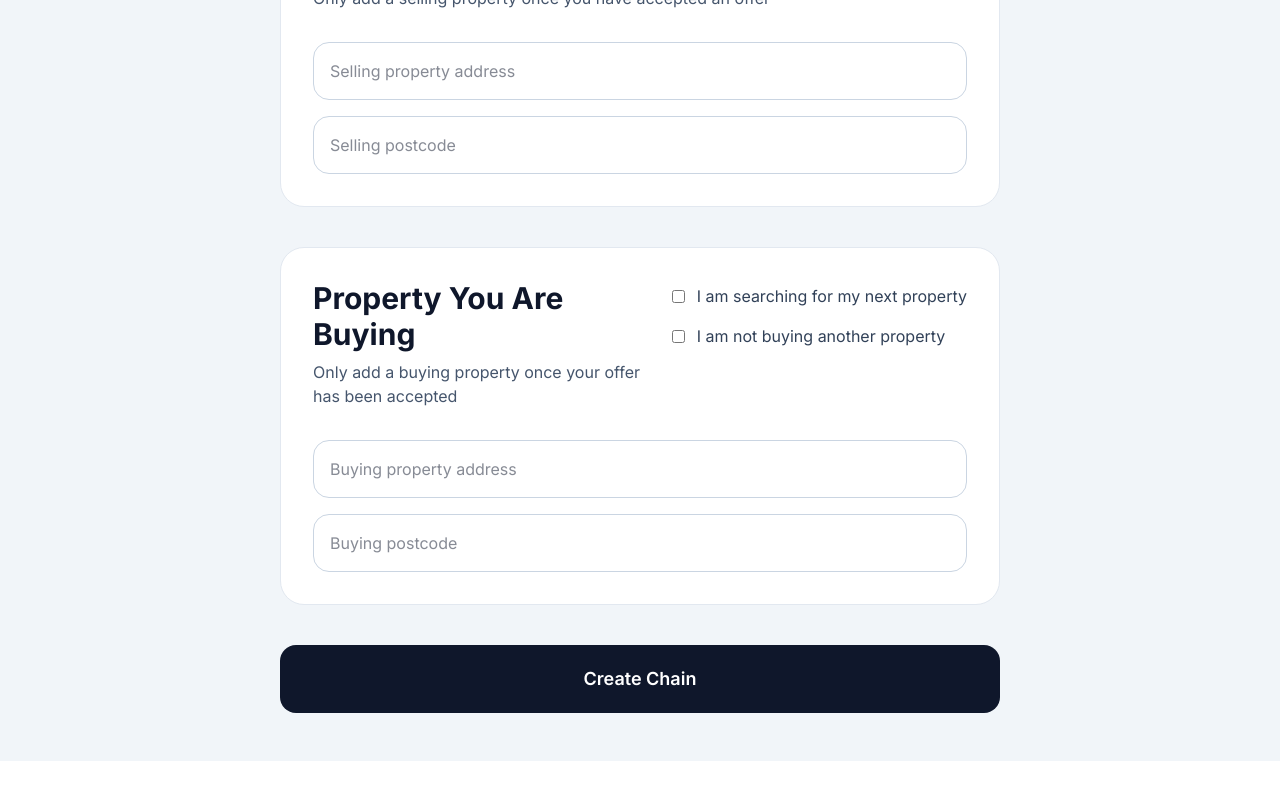
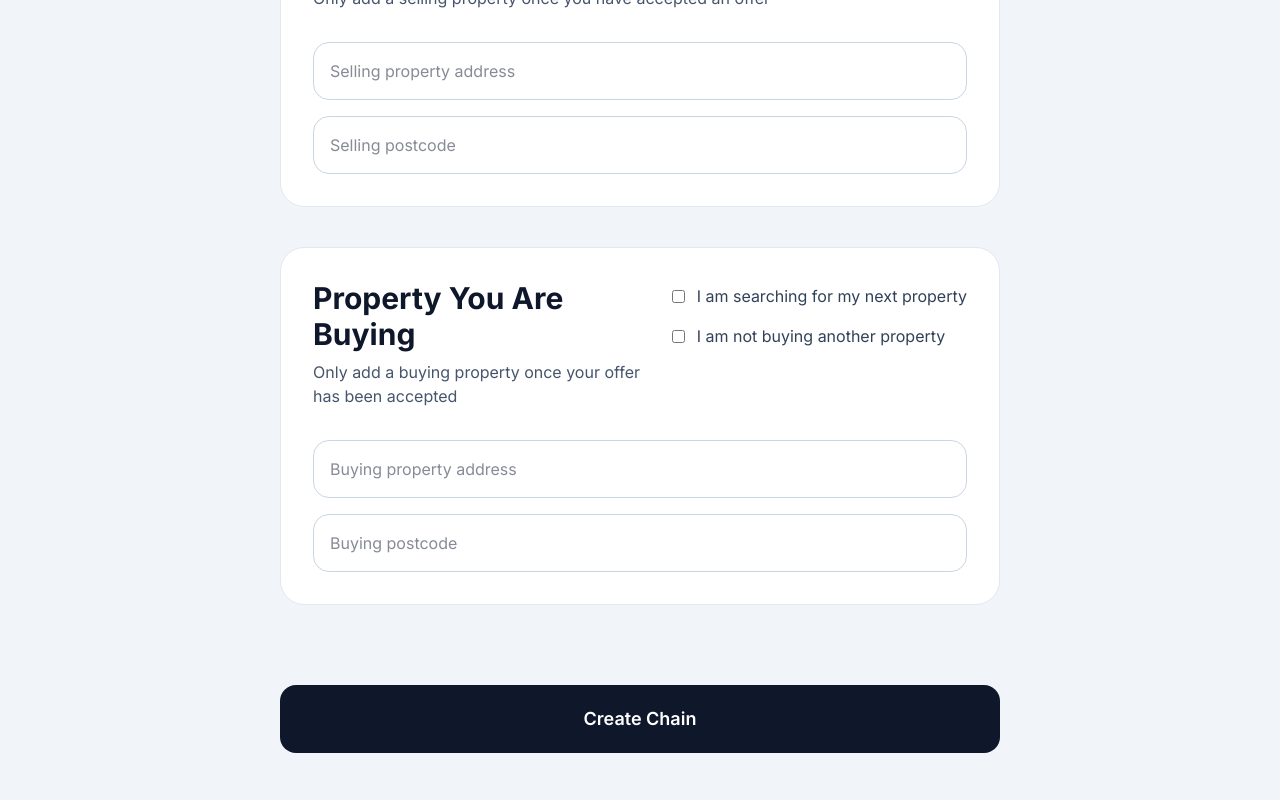
Before and after one commit to darrellbunce-hub/clinkit-app, a Next.js app: page /start-move in a window 1280 px wide. Shown: the part 396-1196 px from the top of the page. Before the commit the page ends 1157 px from the top, so only its background shows below. Built offline with nearby package versions, Linux system fonts and the light colour scheme; no server answers; the database is empty.

Commit message:
Convert start move flow to native form submission

```diff
--- a/app/start-move/page.tsx
+++ b/app/start-move/page.tsx
@@ -366,7 +366,13 @@ export default function StartMovePage() {
 
       <Navbar />
 
-      <div className="max-w-3xl mx-auto px-6 py-12">
+      <form
+  onSubmit={(event) => {
+    event.preventDefault();
+    handleStartMove();
+  }}
+  className="max-w-3xl mx-auto px-6 py-12"
+>
 
         <h1 className="text-5xl font-bold text-slate-900">
           Start Your Move
@@ -556,15 +562,15 @@ export default function StartMovePage() {
 
 </div>
 <div className="mt-10">
-  <div
-    onTouchStart={handleStartMove}
-    className="w-full bg-slate-900 text-white rounded-2xl py-5 text-lg font-semibold text-center active:scale-[0.98]"
-  >
-    Create Chain
-  </div>
+<button
+  type="submit"
+  className="mt-10 w-full bg-slate-900 text-white rounded-2xl py-5 text-lg font-semibold"
+>
+  Create Chain
+</button>
 </div>
 
-      </div>
+</form>
 
     </main>
   );
```
